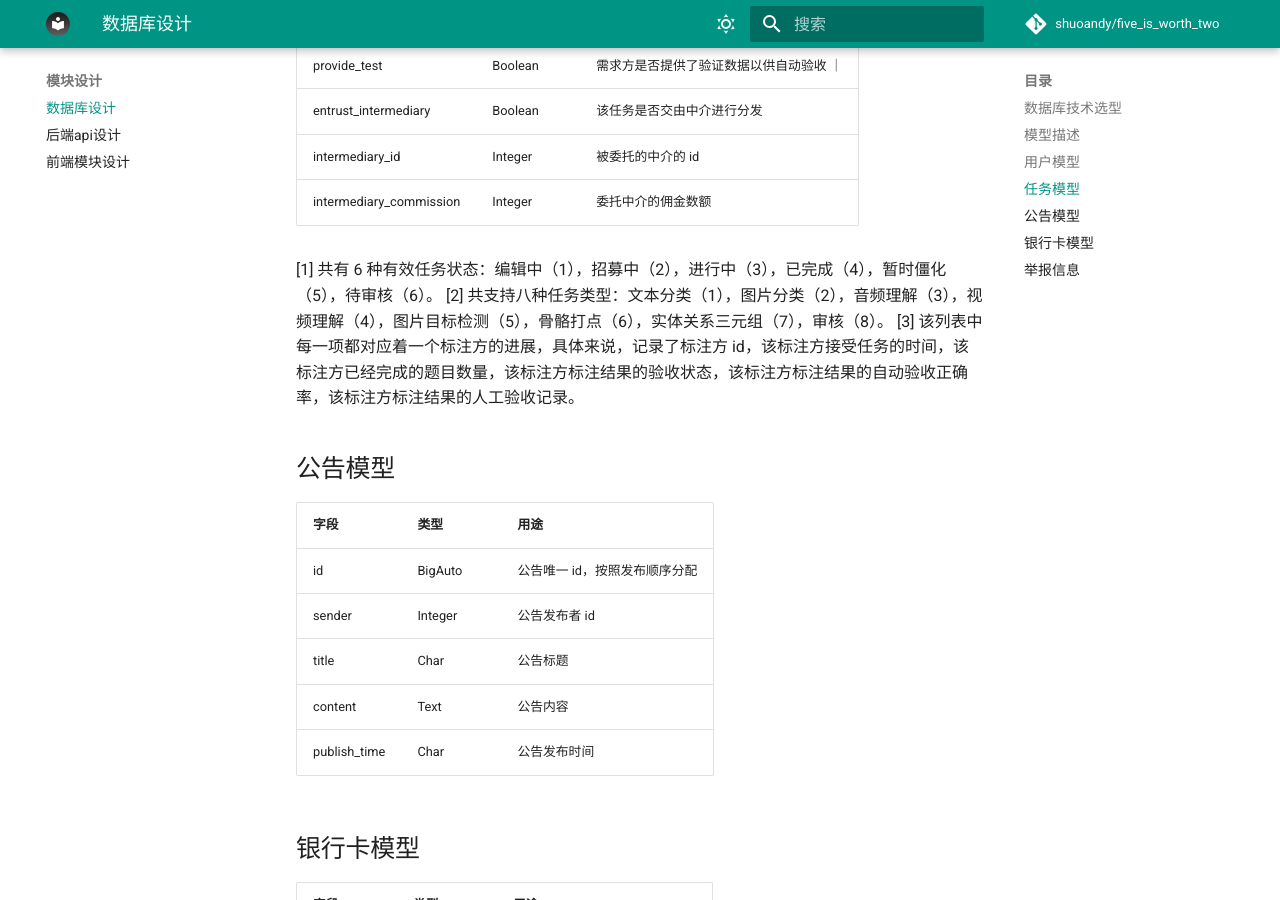
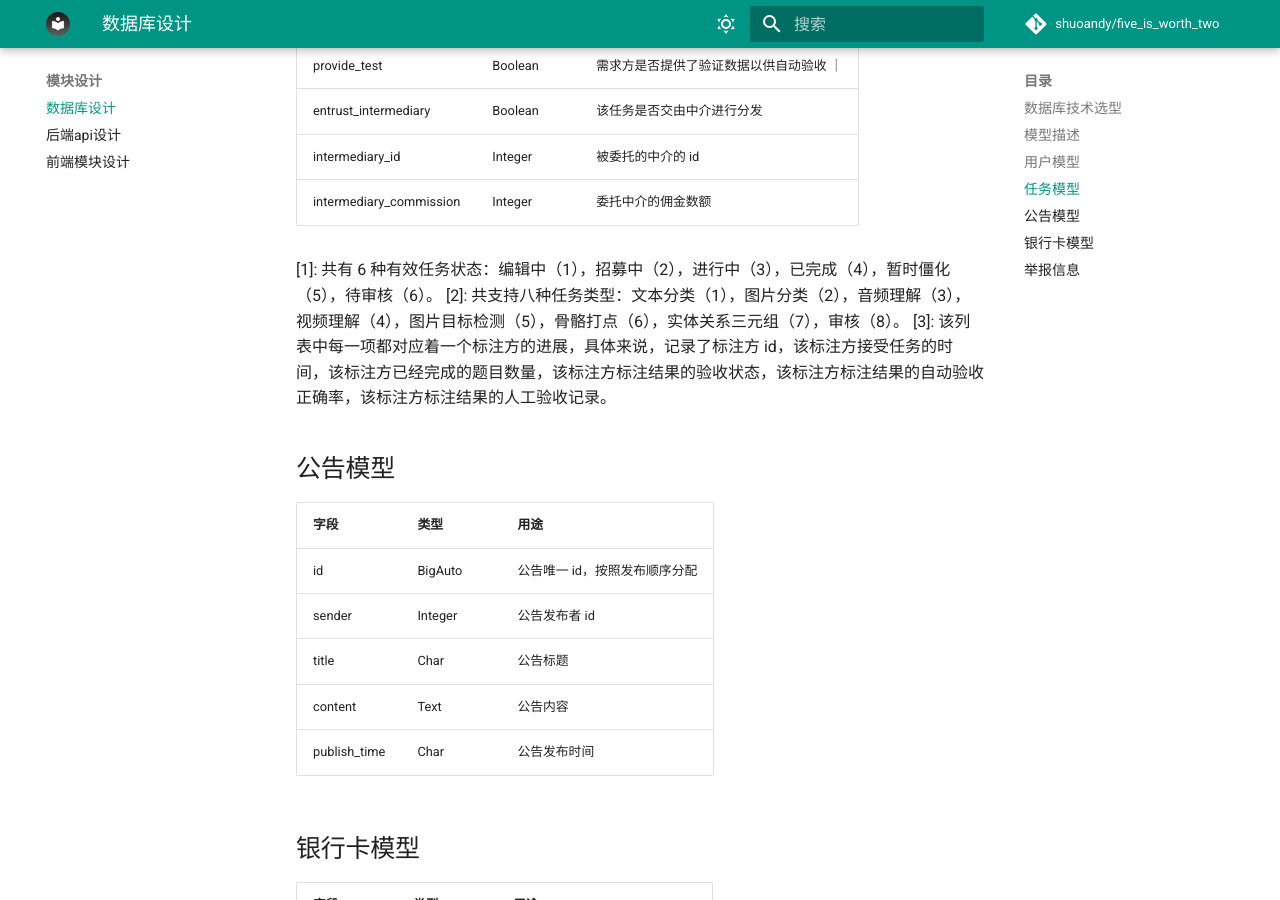
Before and after one commit to ShuoAndy/five_is_worth_two, an MkDocs documentation site: the page built from docs/modules/database.md, in a window 1280 px wide and 900 px high, scrolled down 2879 px. Built offline with MkDocs 1.6.1 and Material for MkDocs 9.7.7, drawn with Linux system fonts in a browser that asks for light colours; comment, search, counter and statistics services are not loaded; some of the changed text lies outside the part shown.

Commit message:
frontend

```diff
--- a/docs/modules/database.md
+++ b/docs/modules/database.md
@@ -18,7 +18,7 @@
 | id | BigAuto | 用户唯一 id，按照注册顺序分配 |
 | username | Char | 用户名 |
 | password | Char | 使用 SHA 256 加密过的用户密码 |
-| role | SmallInteger | 代表用户身份类别的序号<sup id="fn1">[^1]</sup> |
+| role | SmallInteger | 代表用户身份类别的序号<sup id="fn1">[1]</sup> |
 | token | Char | 用于与会话进行比对，记录和验证用户登录状态的动态令牌 |
 | banned | Boolean | 用户是否处于被封禁状态 |
 | credits | Integer | 用户的信用分 |
@@ -28,11 +28,11 @@
 | email | Char | 用户绑定的邮箱 |
 | code | Char | 用户使用邮箱修改密码时发送给用户的验证码 |
 | code_expiration | Char | 验证码过期时间 |
-| extra_info | Text | 以 Json 字符串形式保存的附加信息，对于不同类型用户有所不同<sup id="fn2">[^2]</sup> |
+| extra_info | Text | 以 Json 字符串形式保存的附加信息，对于不同类型用户有所不同<sup id="fn2">[2]</sup> |
 
-    [^1]: 共有五类用户身份：即超级管理员（1），管理员（2），需求方（3），标注方（4），中介（5）。
+    [1]: 共有五类用户身份：即超级管理员（1），管理员（2），需求方（3），标注方（4），中介（5）。
 
-    [^2]: 对于需求方而言，extra_info 中额外记录了其 VIP 等级和 VIP 过期时间；对于标注方而言，extra_info 额外记录了其历史上接受过的所有任务的 id，其通过完成任务获得的积分数额（区别于充值获得的，用于标注方排行榜）以及其接受任务的偏好情况。
+    [2]: 对于需求方而言，extra_info 中额外记录了其 VIP 等级和 VIP 过期时间；对于标注方而言，extra_info 额外记录了其历史上接受过的所有任务的 id，其通过完成任务获得的积分数额（区别于充值获得的，用于标注方排行榜）以及其接受任务的偏好情况。
 
 ## 任务模型
 | 字段 | 类型 | 用途 |
@@ -60,13 +60,13 @@
 
 <div class="footnotes">
 
-    [1] 共有 6 种有效任务状态：编辑中（1），招募中（2），进行中（3），已完成（4），暂时僵化（5），待审核（6）。
+    [1]: 共有 6 种有效任务状态：编辑中（1），招募中（2），进行中（3），已完成（4），暂时僵化（5），待审核（6）。
 
 
-    [2] 共支持八种任务类型：文本分类（1），图片分类（2），音频理解（3），视频理解（4），图片目标检测（5），骨骼打点（6），实体关系三元组（7），审核（8）。
+    [2]: 共支持八种任务类型：文本分类（1），图片分类（2），音频理解（3），视频理解（4），图片目标检测（5），骨骼打点（6），实体关系三元组（7），审核（8）。
 
 
-    [3] 该列表中每一项都对应着一个标注方的进展，具体来说，记录了标注方 id，该标注方接受任务的时间，该标注方已经完成的题目数量，该标注方标注结果的验收状态，该标注方标注结果的自动验收正确率，该标注方标注结果的人工验收记录。
+    [3]: 该列表中每一项都对应着一个标注方的进展，具体来说，记录了标注方 id，该标注方接受任务的时间，该标注方已经完成的题目数量，该标注方标注结果的验收状态，该标注方标注结果的自动验收正确率，该标注方标注结果的人工验收记录。
 </div>
 
 ## 公告模型
@@ -102,8 +102,8 @@
 
 <div class="footnotes">
 
-    [1] 分为标注方举报需求方恶意审核（0）和需求方举报标注方恶意刷题（1）。
+    [1]: 分为标注方举报需求方恶意审核（0）和需求方举报标注方恶意刷题（1）。
 
-    [2] 根据举报的受理进度和结果分为待受理（0），举报成功（1），举报被驳回（2）。
+    [2]: 根据举报的受理进度和结果分为待受理（0），举报成功（1），举报被驳回（2）。
 
 </div>
```
